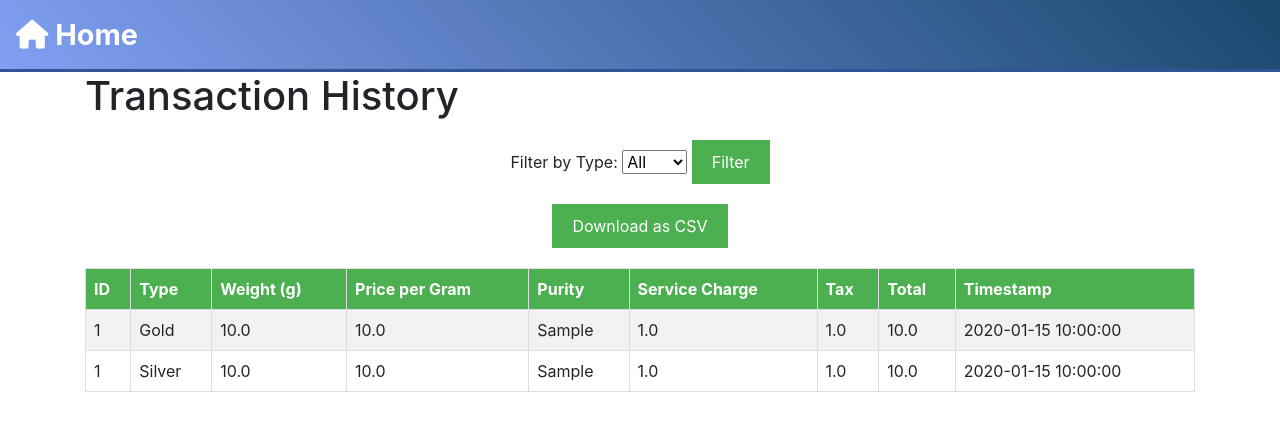
After one commit to codeperfectplus/GoldSilverBilling, a Flask app: page /history in a window 1280 px wide. The commit adds this page. Shown: the top 431 px of the page. Run offline with Flask 3, Linux system fonts and the light colour scheme; tables that the repository leaves empty hold one stand-in row (values such as "Sample post"); some libraries are stand-ins or nearby versions.

Commit message:
history added for gold/silver calculation

```diff
--- a/app.py
+++ b/app.py
@@ -1,18 +1,24 @@
 import os
 import json
 import logging
+import csv
+from io import StringIO, BytesIO
 from datetime import datetime
-from flask import Flask, render_template, request, session, redirect, url_for, flash, jsonify
+from flask import Flask, render_template, request, session, redirect, url_for, flash, jsonify, send_file
 from flask_session import Session
+from flask_sqlalchemy import SQLAlchemy
 from calcualtors import GoldCalculator, SilverCalculator
 
 # Initialize the Flask app
 app = Flask(__name__)
 
 # Load configuration from environment variables or fallback to defaults
-app.secret_key = os.getenv('SECRET_KEY', 'jhd87^&*^udhwduy792ejlndhy783uh')  # Strongly recommended to set this via env vars
+app.secret_key = os.getenv('SECRET_KEY', 'jhd87^&*^udhwduy792ejlndhy783uh')
 app.config['SESSION_TYPE'] = 'filesystem'
+app.config['SQLALCHEMY_DATABASE_URI'] = 'sqlite:///test.db'
+app.config['SQLALCHEMY_TRACK_MODIFICATIONS'] = False
 Session(app)
+db = SQLAlchemy(app)
 
 # Load configuration from JSON file
 ROOT_DIR = os.path.dirname(os.path.abspath(__file__))
@@ -32,6 +38,31 @@ def load_config() -> dict:
         return {}
 
 app.config.update(load_config())
+
+# Define the database models
+class GoldTransaction(db.Model):
+    id = db.Column(db.Integer, primary_key=True)
+    weight = db.Column(db.Float, nullable=False)
+    price_per_gram = db.Column(db.Float, nullable=False)
+    purity = db.Column(db.String(50), nullable=False)
+    service_charge = db.Column(db.Float, nullable=False)
+    tax = db.Column(db.Float, nullable=False)
+    total = db.Column(db.Float, nullable=False)
+    timestamp = db.Column(db.DateTime, default=datetime.utcnow)
+
+class SilverTransaction(db.Model):
+    id = db.Column(db.Integer, primary_key=True)
+    weight = db.Column(db.Float, nullable=False)
+    price_per_gram = db.Column(db.Float, nullable=False)
+    purity = db.Column(db.String(50), nullable=False)
+    service_charge = db.Column(db.Float, nullable=False)
+    tax = db.Column(db.Float, nullable=False)
+    total = db.Column(db.Float, nullable=False)
+    timestamp = db.Column(db.DateTime, default=datetime.utcnow)
+
+# Create the database
+with app.app_context():
+    db.create_all()
 
 # Health check endpoint
 @app.route('/health', methods=['GET'])
@@ -67,6 +98,18 @@ def gold_calculator():
             # Calculate gold price
             gold_item = GoldCalculator(weight, gold_price_per_gram, gold_service_charge, gold_tax)
             bill_details = gold_item.calculate_price()
+
+            # Save to database
+            transaction = GoldTransaction(
+                weight=weight,
+                price_per_gram=gold_price_per_gram,
+                purity=purity,
+                service_charge=gold_service_charge,
+                tax=gold_tax,
+                total=bill_details['Final Price']
+            )
+            db.session.add(transaction)
+            db.session.commit()
 
             return render_template('gold_bill.html',
                                    bill=bill_details,
@@ -116,6 +159,18 @@ def silver_calculator():
             )
             bill_details = silver_item.calculate_price()
 
+            # Save to database
+            transaction = SilverTransaction(
+                weight=weight,
+                price_per_gram=silver_price_per_gram,
+                service_charge=silver_service_charge,
+                tax=silver_tax,
+                total=bill_details['Final Price'],
+                purity=silver_purity
+            )
+            db.session.add(transaction)
+            db.session.commit()
+
             return render_template('silver_bill.html',
                                    bill=bill_details,
                                    weight=weight,
@@ -138,6 +193,67 @@ def silver_calculator():
                            tax=silver_tax,
                            config=app.config)
 
+@app.route('/history', methods=['GET'])
+def history():
+    selected_type = request.args.get('type', 'all')
+
+    if selected_type == 'gold':
+        transactions = GoldTransaction.query.all()
+        transactions = [{'id': t.id, 'type': 'Gold', 'weight': t.weight, 'price_per_gram': t.price_per_gram,
+                         "purity": t.purity, 'service_charge': t.service_charge, 'tax': t.tax, 'total': t.total, 'timestamp': t.timestamp} for t in transactions]
+    elif selected_type == 'silver':
+        transactions = SilverTransaction.query.all()
+        transactions = [{'id': t.id, 'type': 'Silver', 'weight': t.weight, 'price_per_gram': t.price_per_gram,
+                         'purity': t.purity, 'service_charge': t.service_charge, 'tax': t.tax, 'total': t.total, 'timestamp': t.timestamp} for t in transactions]
+    else:
+        gold_transactions = GoldTransaction.query.all()
+        silver_transactions = SilverTransaction.query.all()
+
+        transactions = [{'id': t.id, 'type': 'Gold', 'weight': t.weight, 'price_per_gram': t.price_per_gram,
+                         'purity': t.purity, 'service_charge': t.service_charge, 'tax': t.tax, 'total': t.total, 'timestamp': t.timestamp} for t in gold_transactions]
+
+        transactions += [{'id': t.id, 'type': 'Silver', 'weight': t.weight, 'price_per_gram': t.price_per_gram,
+                          'purity': t.purity, 'service_charge': t.service_charge, 'tax': t.tax, 'total': t.total, 'timestamp': t.timestamp} for t in silver_transactions]
+
+    return render_template('history.html', transactions=transactions, selected_type=selected_type)
+
+
+@app.route('/download_csv', methods=['POST'])
+def download_csv():
+    selected_type = request.args.get('type', 'all')
+
+    si = StringIO()
+    writer = csv.writer(si)
+
+    header = ['ID', 'Type', 'Weight (g)', 'Price per Gram', 'Purity', 'Service Charge', 'Tax', 'Total', 'Timestamp']
+    writer.writerow(header)
+
+    transactions = []
+
+    if selected_type == 'gold':
+        transactions = GoldTransaction.query.all()
+        for t in transactions:
+            writer.writerow([t.id, 'Gold', t.weight, t.price_per_gram, 'N/A', t.service_charge, t.tax, t.total, t.timestamp])
+    elif selected_type == 'silver':
+        transactions = SilverTransaction.query.all()
+        for t in transactions:
+            writer.writerow([t.id, 'Silver', t.weight, t.price_per_gram, t.purity, t.service_charge, t.tax, t.total, t.timestamp])
+    else:
+        gold_transactions = GoldTransaction.query.all()
+        for t in gold_transactions:
+            writer.writerow([t.id, 'Gold', t.weight, t.price_per_gram, 'N/A', t.service_charge, t.tax, t.total, t.timestamp])
+        silver_transactions = SilverTransaction.query.all()
+        for t in silver_transactions:
+            writer.writerow([t.id, 'Silver', t.weight, t.price_per_gram, t.purity, t.service_charge, t.tax, t.total, t.timestamp])
+
+    output = si.getvalue().encode('utf-8')
+    return send_file(
+        BytesIO(output),
+        mimetype='text/csv',
+        as_attachment=True,
+        attachment_filename='transactions.csv'
+    )
+
 # Additional routes
 @app.route('/pricing')
 def pricing() -> str:
--- /dev/null
+++ b/static/css/history.css
@@ -0,0 +1,43 @@
+/* static/css/history.css */
+
+table {
+    width: 100%;
+    margin: 20px 0;
+    border-collapse: collapse;
+}
+
+th, td {
+    border: 1px solid #ddd;
+    padding: 8px;
+    text-align: left;
+}
+
+th {
+    background-color: #4CAF50;
+    color: white;
+}
+
+tr:nth-child(even) {
+    background-color: #f2f2f2;
+}
+
+tr:hover {
+    background-color: #ddd;
+}
+
+form {
+    margin: 20px 0;
+    text-align: center;
+}
+
+button {
+    background-color: #4CAF50;
+    color: white;
+    padding: 10px 20px;
+    border: none;
+    cursor: pointer;
+}
+
+button:hover {
+    background-color: #45a049;
+}
--- a/templates/gold_calculator.html
+++ b/templates/gold_calculator.html
@@ -40,8 +40,8 @@
                 <label for="tax">Tax (%): <i class="fa-solid fa-file-invoice-dollar"></i></label>
                 <input type="number" step="0.01" name="tax" id="tax" class="form-control" placeholder="Enter tax percentage" value="{{ tax }}" required>
             </div>
-
             <button type="submit" class="btn btn-hero btn-block mt-4">Generate Estimate Bill</button>
+            <a href="{{ url_for('history') }}" class="btn btn-hero mt-4">Previous History</a>
         </form>
     </div>
     <!-- Sidebar -->
--- /dev/null
+++ b/templates/history.html
@@ -0,0 +1,52 @@
+{% extends 'base/base.html' %}
+{% block title %}Transaction History{% endblock %}
+{% block styles %}
+<link rel="stylesheet" href="{{ url_for('static', filename='css/history.css') }}">
+{% endblock %}
+{% block content %}
+    <h1>Transaction History</h1>
+
+    <!-- Filter Form -->
+    <form method="GET" action="{{ url_for('history') }}">
+        <label for="transaction_type">Filter by Type:</label>
+        <select id="transaction_type" name="type">
+            <option value="all" {% if selected_type == "all" %}selected{% endif %}>All</option>
+            <option value="gold" {% if selected_type == "gold" %}selected{% endif %}>Gold</option>
+            <option value="silver" {% if selected_type == "silver" %}selected{% endif %}>Silver</option>
+        </select>
+        <button type="submit">Filter</button>
+    </form>
+
+    <!-- Download CSV Button -->
+    <form method="POST" action="{{ url_for('download_csv') }}">
+        <button type="submit">Download as CSV</button>
+    </form>
+
+    <!-- Combined Table -->
+    <table>
+        <tr>
+            <th>ID</th>
+            <th>Type</th>
+            <th>Weight (g)</th>
+            <th>Price per Gram</th>
+            <th>Purity</th>
+            <th>Service Charge</th>
+            <th>Tax</th>
+            <th>Total</th>
+            <th>Timestamp</th>
+        </tr>
+        {% for transaction in transactions %}
+        <tr>
+            <td>{{ transaction.id }}</td>
+            <td>{{ transaction.type }}</td>
+            <td>{{ transaction.weight }}</td>
+            <td>{{ transaction.price_per_gram }}</td>
+            <td>{{ transaction.purity or 'N/A' }}</td>
+            <td>{{ transaction.service_charge }}</td>
+            <td>{{ transaction.tax }}</td>
+            <td>{{ transaction.total }}</td>
+            <td>{{ transaction.timestamp }}</td>
+        </tr>
+        {% endfor %}
+    </table>
+{% endblock %}
--- a/templates/homepage.html
+++ b/templates/homepage.html
@@ -12,6 +12,7 @@
         <a href="{{ url_for('silver_calculator') }}" class="btn btn-hero"><i class="fa-solid fa-gem"></i> Silver Calculator</a>
         <a href="{{ url_for('features') }}" class="btn btn-hero"><i class="fa-solid fa-medal"></i> Features</a>
         <a href="{{ url_for('pricing') }}" class="btn btn-hero"><i class="fa-solid fa-money-check-dollar"></i> Pricing</a>
+        <a href="{{ url_for('history') }}" class="btn btn-hero"><i class="fa-solid fa-money-check-dollar"></i> History</a>
     </div>
 </div>
 {% endblock %}
--- a/templates/silver_calculator.html
+++ b/templates/silver_calculator.html
@@ -30,7 +30,8 @@
                 <label for="tax">Tax (%): <i class="fa-solid fa-file-invoice-dollar"></i></label>
                 <input type="number" id="tax" name="tax" step="0.1" value="{{ tax }}" class="form-control">
             </div>
-            <button type="submit" class="btn btn-custom btn-block">Generate Estimate Bill</button>
+            <button type="submit" class="btn btn-hero btn-block mt-4">Generate Estimate Bill</button>
+            <a href="{{ url_for('history') }}" class="btn btn-hero mt-4">Previous History</a>
         </form>
     </div>
 
```
Also changed, not shown: README.md.
